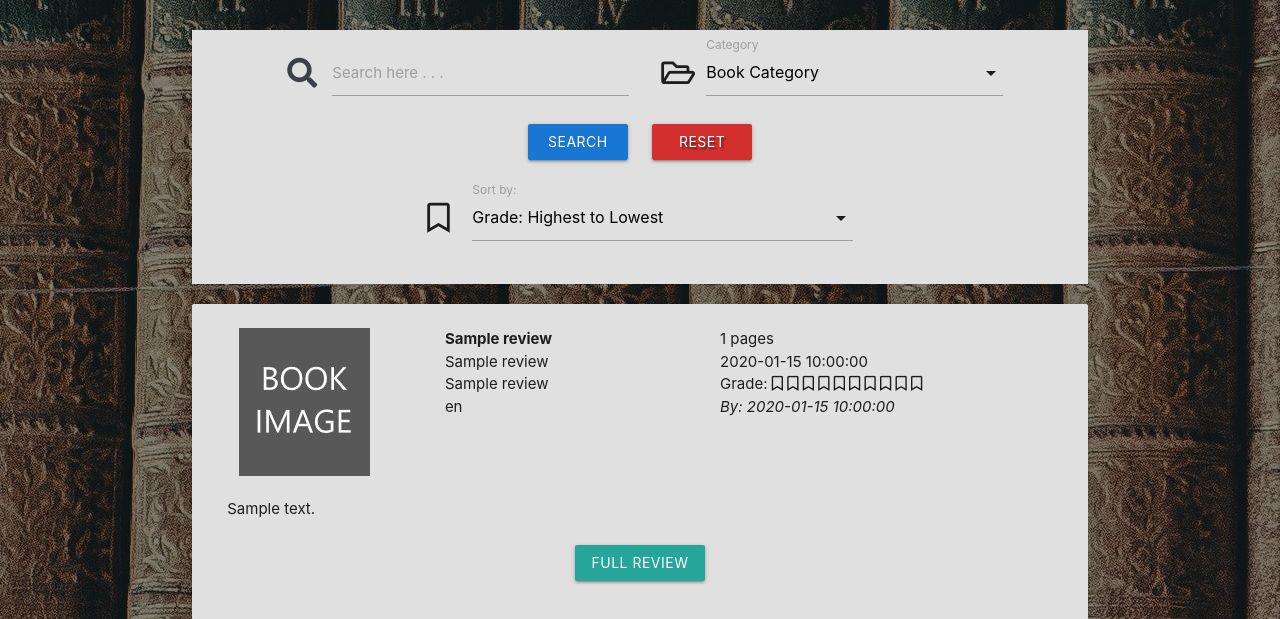
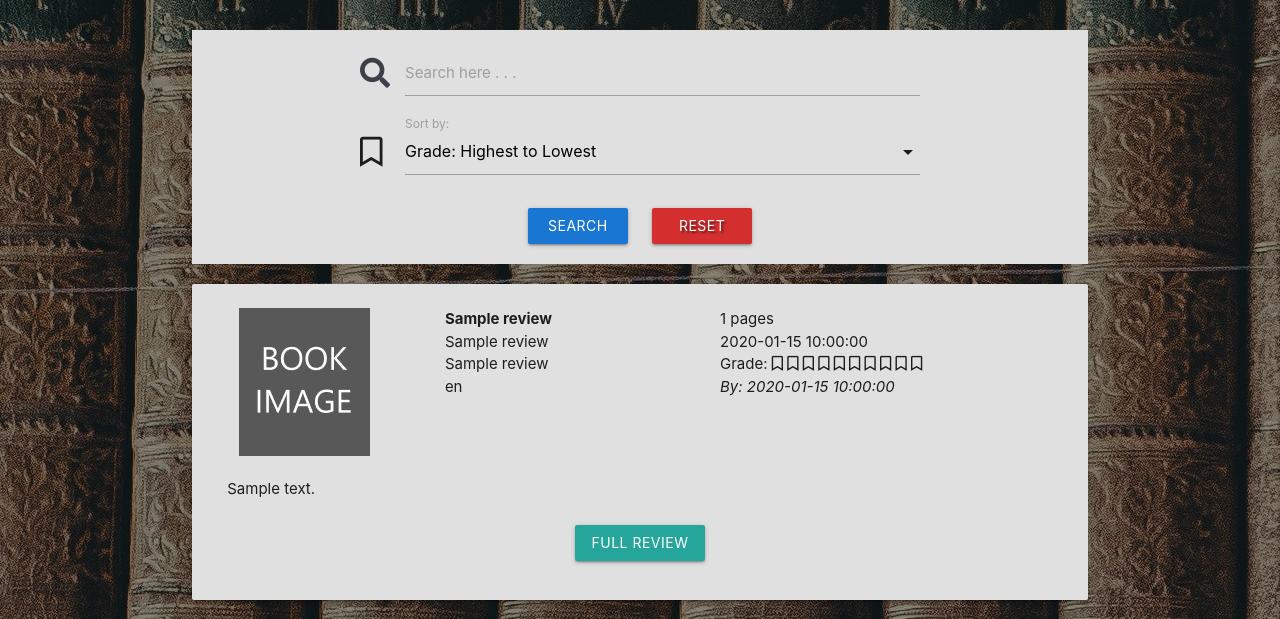
Before and after one commit to QuelleQim/MS3-the-reading, a Flask app: page /get_reviews in a window 1280 px wide. Shown: the part 218-837 px from the top of the page. Run offline with Flask 2, Linux system fonts and the light colour scheme; the visitor is signed in with stand-in values (Sample User, id 1); a database or web service that is not in the repository returns one stand-in record (values such as "Sample title"); some libraries are stand-ins or nearby versions; some web fonts are replaced.

Commit message:
Change structure of search field and remove category sorter

```diff
--- a/app.py
+++ b/app.py
@@ -40,8 +40,8 @@ def search():
     def get_page_length(review):
         return review.get('page_length')
 
-    # if categories == "category_name":
-    #     reviews.find(key=get_categories, reverse=True)
+    if categories == "category_name":
+        reviews.find(key=get_categories, reverse=True)
 
     if sort_by == "grade_highest":
         reviews.sort(key=get_grade, reverse=True)
--- a/templates/reviews.html
+++ b/templates/reviews.html
@@ -8,20 +8,21 @@
 
     <div class="row card-content grey lighten-2 search-filter-row">
         <form action="{{ url_for('search') }}" method="post" class="col s12">
-            <div class="input-field review-filter-input col s12 m5 offset-m1">
-                    <i class="fas fa-search prefix search-icon"></i>
-                    <input type="text" name="query" id="query" class="validate" required>
-                    <label for="query"> Search here . . .</label>
+            <div class="input-field review-filter-input col s10 offset-s1 m8 offset-m2">
+                <i class="fas fa-search prefix search-icon"></i>
+                <input type="text" name="query" id="query" class="validate" required>
+                <label for="query"> Search here . . .</label>
             </div>
-            <div class="input-field review-filter-input col s12 m5">
-                <i class="far fa-folder-open prefix"></i>
-                <select id="category_name" name="category_name" class="validate">
-                <option value="" disabled selected>Book Category</option>
-                    {% for category in categories %}
-                        <option value="{{ category.category_name }}">{{ category.category_name }}</option>
-                    {% endfor %}
+            <div class="input-field col s10 offset-s1 m8 offset-m2">
+                <i class="far fa-bookmark prefix"></i>
+                <select id="sort_by" name="sort_by" class="validate">
+                <option value="" disabled>Sort by:</option>
+                    <option value="grade_highest">Grade: Highest to Lowest</option>
+                    <option value="grade_lowest">Grade: Lowest to Highest</option>
+                    <option value="page_highest">Page Length: Highest to Lowest</option>
+                    <option value="page_lowest">Page Length: Lowest to Highest</option>
                 </select>
-                <label for="category_name">Category</label>
+                <label for="sort_by">Sort by:</label>
             </div>
             <div class="row">
                 <div class="col s12 center-align">
@@ -29,19 +30,6 @@
                         Search
                     </button>
                     <a href="{{ url_for('get_reviews') }}" class="red darken-2 btn text-shadow">Reset</a>
-                </div>
-            </div>
-            <div class="row">
-                <div class="input-field col s10 offset-s1 m6 offset-m3">
-                    <i class="far fa-bookmark prefix"></i>
-                    <select id="sort_by" name="sort_by" class="validate">
-                    <option value="" disabled>Sort by:</option>
-                        <option value="grade_highest">Grade: Highest to Lowest</option>
-                        <option value="grade_lowest">Grade: Lowest to Highest</option>
-                        <option value="page_highest">Page Length: Highest to Lowest</option>
-                        <option value="page_lowest">Page Length: Lowest to Highest</option>
-                    </select>
-                    <label for="sort_by">Sort by:</label>
                 </div>
             </div>
         </form>
```
